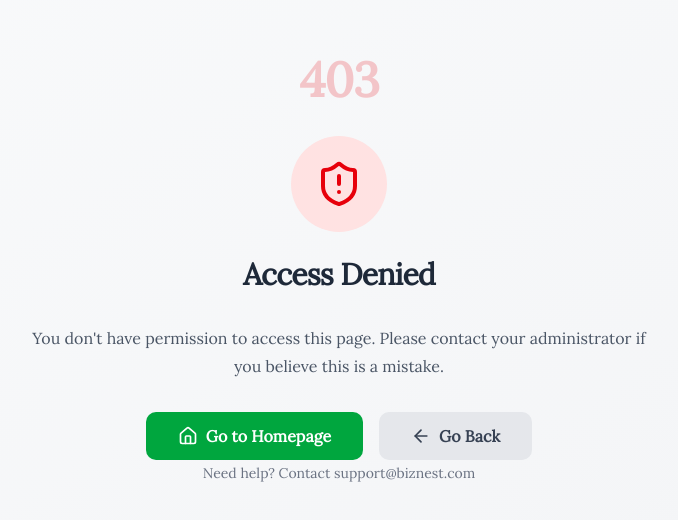
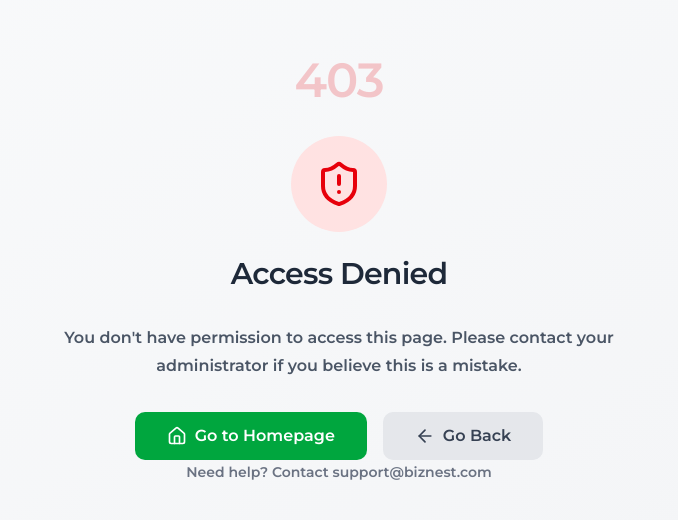
Before and after one commit to centmarde/Biznest-Beta, a Vue app: page /access-denied in a window 1280 px wide. Shown: the part 130-650 px from the top of the page, without its empty margins (301-979 px from the left). Built offline with nearby package versions, Linux system fonts and the light colour scheme; no server answers.

Commit message:
feat: set montserrat-normal as the global font

```diff
--- a/src/style.css
+++ b/src/style.css
@@ -206,7 +206,9 @@
     @apply border-border outline-ring/50;
   }
   body {
-    @apply bg-background text-foreground font-sans;
+    @apply bg-background text-foreground;
+    font-family: "Montserrat", Arial, sans-serif;
+    font-weight: normal;
   }
 }
 
```
